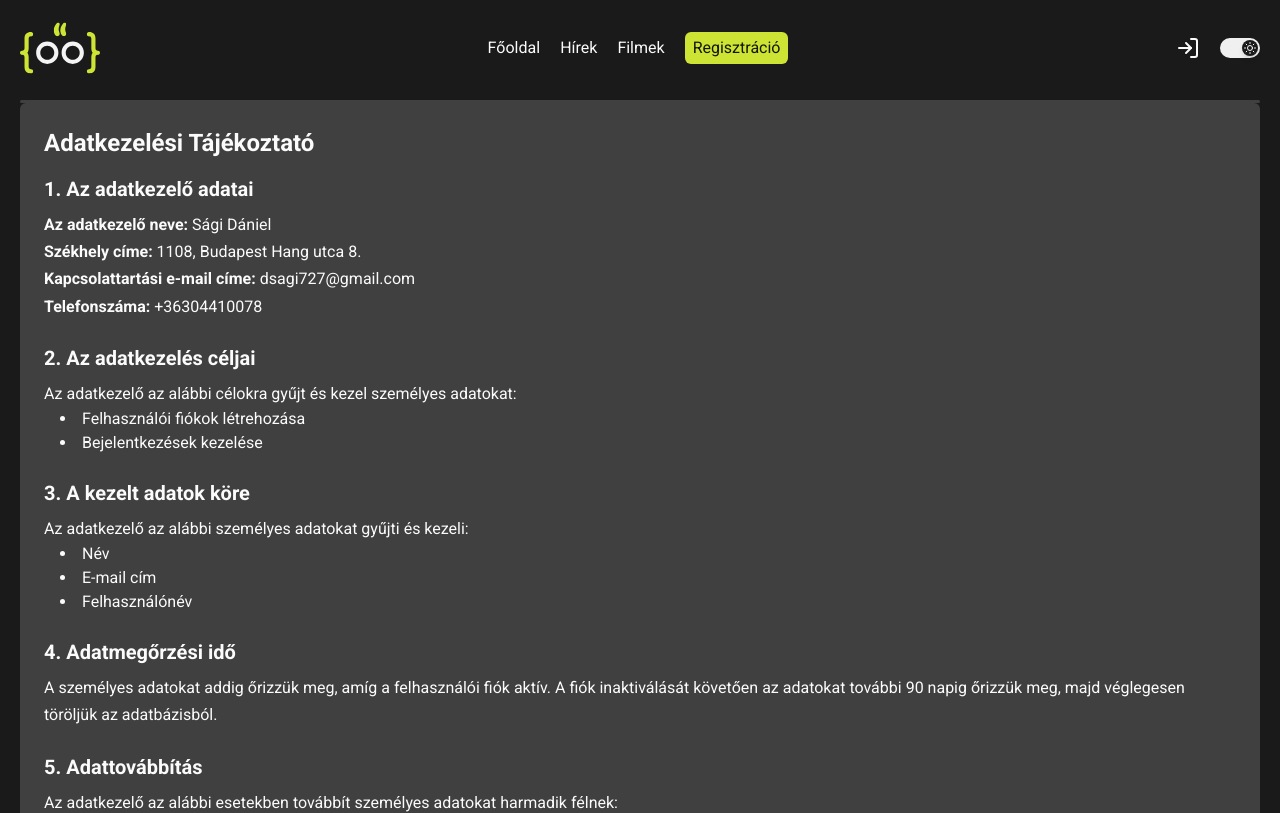
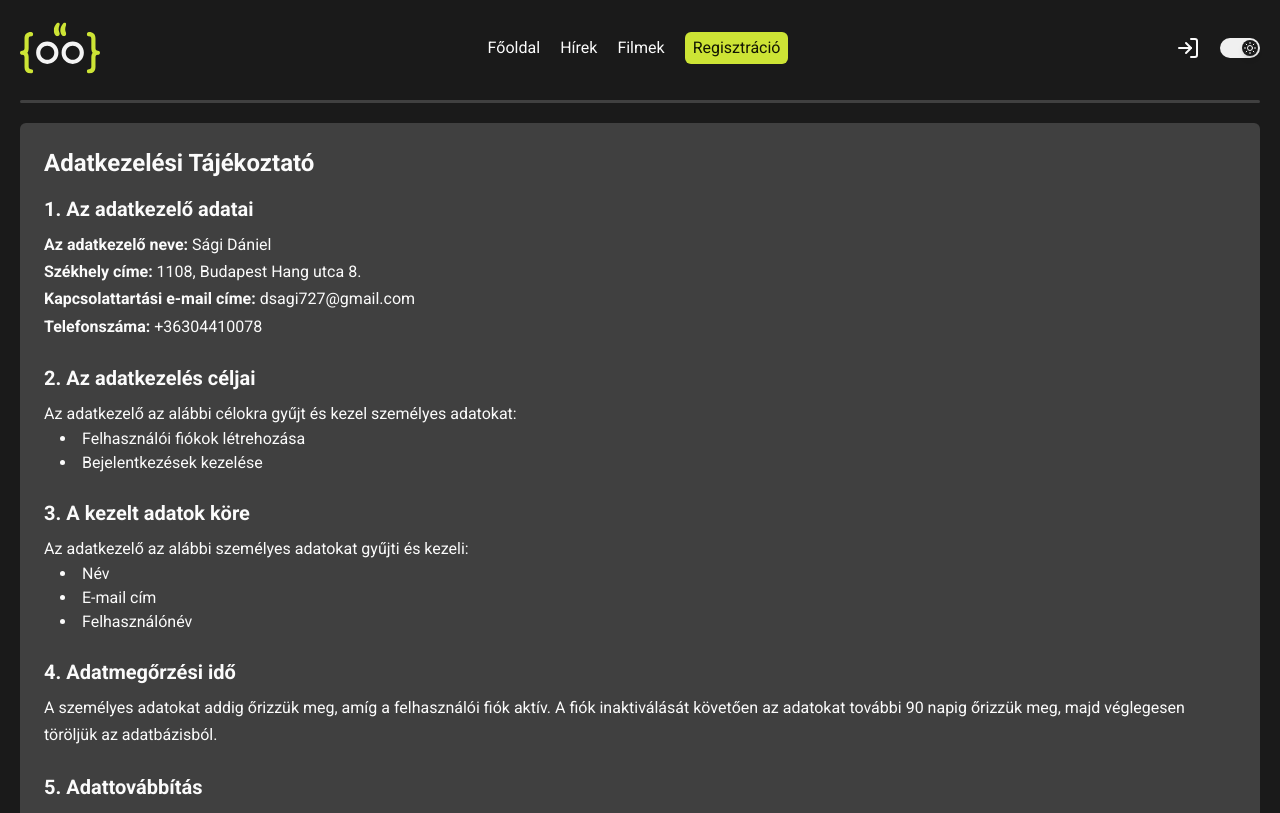
Before and after one commit to sagi-daniel/nerdnews-fsApi, a React (Vite) app in the folder frontend/: page /privacy-policy in a window 1280 px wide. Shown: the top 813 px of the page. Built offline with nearby package versions, Linux system fonts and the light colour scheme.

Commit message:
add extra margin

```diff
--- a/frontend/src/pages/PrivacyPolicy.tsx
+++ b/frontend/src/pages/PrivacyPolicy.tsx
@@ -2,7 +2,7 @@ import React from 'react';
 
 const PrivacyPolicy = () => {
   return (
-    <div className="p-6 text-content-light dark:text-content-dark dark:bg-border-dark rounded-md">
+    <div className="p-6 my-5 text-content-dark bg-border-dark rounded-md">
       <h1 className="text-2xl font-bold mb-4">Adatkezelési Tájékoztató</h1>
 
       <section className="mb-6">
```
